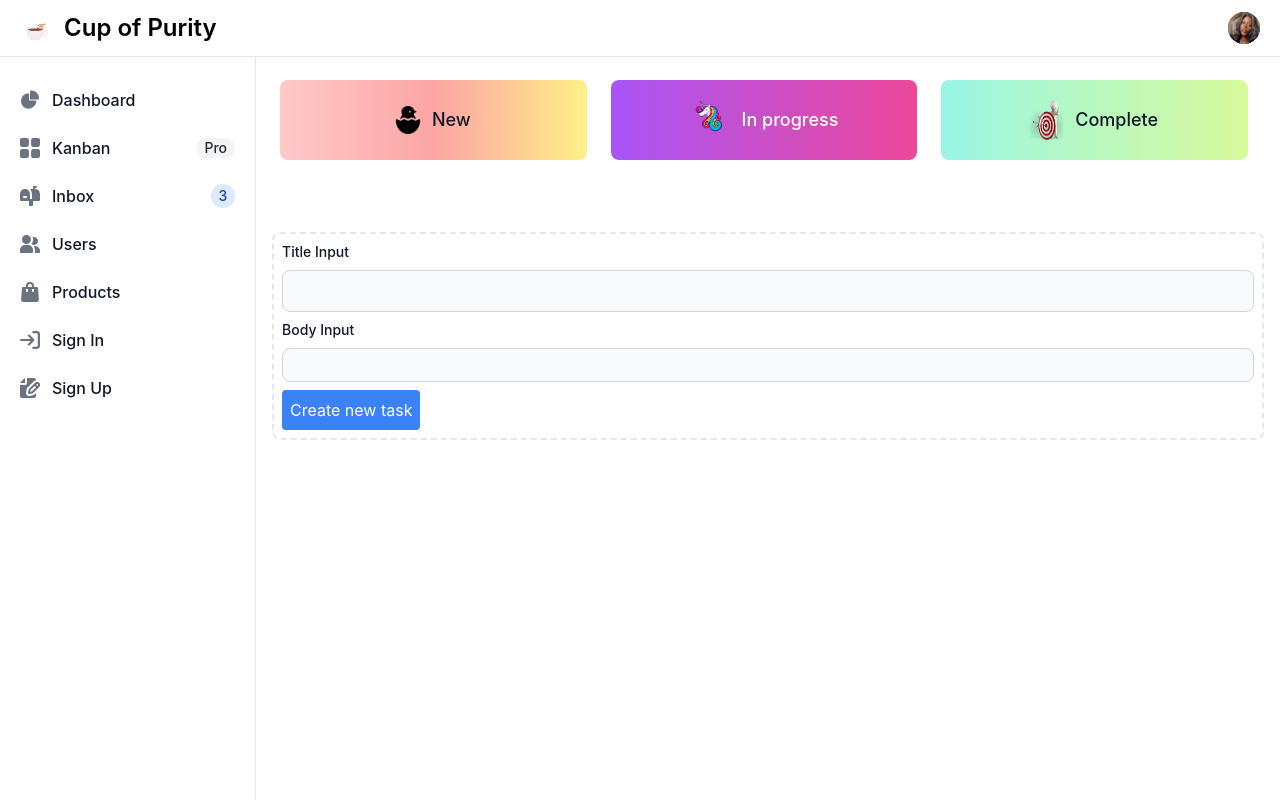
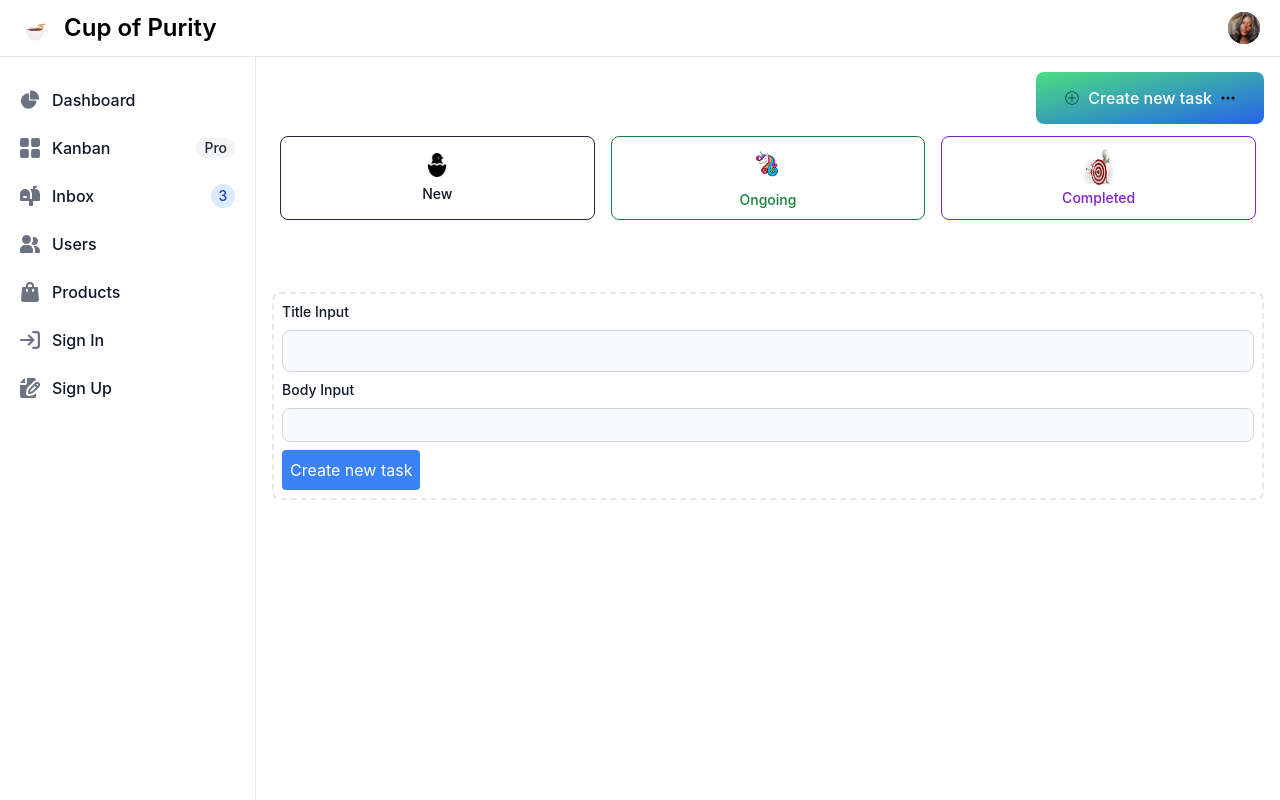
Before and after one commit to EreyomiF/KanBan-App-React, a React (Create React App) app: page / in a window 1280 px wide. Built offline with nearby package versions, Linux system fonts and the light colour scheme.

Commit message:
updated addtask

```diff
--- /dev/null
+++ b/src/Components/AddTask.jsx
@@ -0,0 +1,79 @@
+import React, { useState } from 'react';
+import ImageComponent from './ImageComponent';
+import addup from '../assets/icons/addup.png';
+import Dots from '../assets/icons/three-dots.svg';
+
+const AddTask = () => {
+  const [isDropdownOpen, setIsDropdownOpen] = useState(false);
+
+  const toggleDropdown = () => {
+    setIsDropdownOpen(!isDropdownOpen);
+  };
+
+  return (
+    <div className="p-2 mb-4 rounded-lg mt-10">
+      <div className="absolute right-0 p-2">
+        <button
+          className="relative flex items-center justify-between text-white bg-gradient-to-br from-green-400 to-blue-600 hover:bg-gradient-to-bl focus:ring-4 focus:outline-none focus:ring-green-200 dark:focus:ring-green-800 font-medium rounded-lg text-sm sm:text-base px-3 py-2 sm:px-5 sm:py-2.5 me-2 mb-2 rounded p-4"
+        >
+          <button type="button" className="p-2 rounded-full text-white">
+            <ImageComponent src={addup} alt="Add Up" className="w-4 h-4" />
+          </button>
+          <span className="leading-tight">Create new task</span>
+          <button
+            type="button"
+            id="dropdownHoverButton"
+            onClick={toggleDropdown}
+            className="p-2 rounded-full text-white"
+          >
+            <ImageComponent src={Dots} alt="Add Up" className="w-4 h-4" />
+          </button>
+        </button>
+        <div
+          id="dropdownHover"
+          className={`z-10 ${isDropdownOpen ? '' : 'hidden'} absolute right-0 mt-2 bg-white divide-y divide-gray-100 rounded-lg shadow w-44 dark:bg-gray-700`}
+        >
+          <ul
+            className="py-2 text-sm text-gray-700 dark:text-gray-200"
+            aria-labelledby="dropdownHoverButton"
+          >
+            <li>
+              <a
+                href="#"
+                className="block px-4 py-2 hover:bg-gray-100 dark:hover:bg-gray-600 dark:hover:text-white"
+              >
+                New Task
+              </a>
+            </li>
+            <li>
+              <a
+                href="#"
+                className="block px-4 py-2 hover:bg-gray-100 dark:hover:bg-gray-600 dark:hover:text-white"
+              >
+                Ongoing Task
+              </a>
+            </li>
+            <li>
+              <a
+                href="#"
+                className="block px-4 py-2 hover:bg-gray-100 dark:hover:bg-gray-600 dark:hover:text-white"
+              >
+                Completed Task
+              </a>
+            </li>
+            <li>
+              <a
+                href="#"
+                className="block px-4 py-2 hover:bg-gray-100 dark:hover:bg-gray-600 dark:hover:text-white"
+              >
+
+              </a>
+            </li>
+          </ul>
+        </div>
+      </div>
+    </div>
+  );
+};
+
+export default AddTask;
--- /dev/null
+++ b/src/Components/ColourBox.jsx
@@ -0,0 +1,34 @@
+// GradientContainer.js
+
+import React from 'react';
+
+const GradientContainer = ({ color, children }) => {
+  const getGradientStyles = () => {
+    switch (color) {
+      case 'purpleToBlue':
+        return 'bg-gradient-to-br from-purple-600 to-blue-500';
+      case 'cyanToBlue':
+        return 'bg-gradient-to-br from-cyan-500 to-blue-500';
+      case 'greenToBlue':
+        return 'bg-gradient-to-br from-green-400 to-blue-600';
+      case 'purpleToPink':
+        return 'bg-gradient-to-br from-purple-500 to-pink-500';
+      case 'pinkToOrange':
+        return 'bg-gradient-to-br from-pink-500 to-orange-400';
+      case 'tealToLime':
+        return 'bg-gradient-to-br from-teal-300 to-lime-300';
+      case 'redToYellow':
+        return 'bg-gradient-to-br from-red-200 via-red-300 to-yellow-200';
+      default:
+        return '';
+    }
+  };
+
+  return (
+    <div className={`relative p-0.5 mb-2 me-2 overflow-hidden rounded-lg ${getGradientStyles()}`}>
+      {children}
+    </div>
+  );
+};
+
+export default GradientContainer;
--- /dev/null
+++ b/src/Components/ImageComponent.jsx
@@ -0,0 +1,8 @@
+// ImageComponent.js
+import React from 'react';
+
+const ImageComponent = ({ src, alt, className }) => {
+  return <img src={src} alt={alt} className={className} />;
+};
+
+export default ImageComponent;
--- a/src/Components/NavBar.jsx
+++ b/src/Components/NavBar.jsx
@@ -3,7 +3,9 @@ import '../index.css';
 import Coffee from '../assets/icons/coffee-gif-15.gif';
 import Picture from '../assets/images/profilepics2.jpeg';
 import TodoInput from './TodoInput';
-import TodoHeader from './TodoHeader';
+import AddTask from './AddTask';
+import TodoHeader from './TodoHeader'
+
 
 function NavBar() {
     const [sidebarVisible, setSidebarVisible] = React.useState(false);
@@ -211,6 +213,7 @@ aria-label="Sidebar"
 </div>
 </aside>
 <div className="p-4 sm:ml-64">
+<AddTask />
 <TodoHeader />
 <TodoInput />
 </div>
--- a/src/Components/TodoHeader.jsx
+++ b/src/Components/TodoHeader.jsx
@@ -1,58 +1,30 @@
 import React from 'react';
-import Chick from "../assets/icons/chick.png";
-import Jackpot from "../assets/icons/jackpot.png";
-import Unicorn from "../assets/icons/unicorn-clipart-transparent-20.png";
+import ImageComponent from './ImageComponent';
+import chick from '../assets/icons/chick.png';
+import Unicorn from '../assets/icons/unicorn-clipart-transparent-20.png';
+import jackpot from '../assets/icons/jackpot.png';
 
-const TodoHeader = () => {
+const GridWithBoxes = () => {
   return (
-    <div className="p-2 mb-4 rounded-lg mt-14">
-      <div className="grid grid-cols-3 gap-4">
-        <button
-          type="button"
-          className="flex items-center justify-center text-gray-900 font-medium bg-gradient-to-r from-red-200 via-red-300 to-yellow-200 hover:bg-gradient-to-bl focus:ring-4 focus:outline-none focus:ring-red-100 dark:focus:ring-red-400 font-medium rounded-lg text-lg px-8 py-4 text-center me-2 mb-2"
-        >
-          <div className="flex items-center">
-            <img
-              src={Chick}
-              alt="user photo"
-              aria-hidden="true"
-              className="w-8 h-7 me-2 -ms-1"
-            />
-            <span className="leading-tight">New</span>
-          </div>
-        </button>
-        <button
-          type="button"
-          className="flex items-center font-medium justify-center text-white bg-gradient-to-r from-purple-500 to-pink-500 hover:bg-gradient-to-l focus:ring-4 focus:outline-none focus:ring-purple-200 dark:focus:ring-purple-800 font-medium rounded-lg text-lg px-8 py-4 me-2 mb-2"
-        >
-          <div className="flex items-center">
-            <img
-              src={Unicorn}
-              alt="user photo"
-              aria-hidden="true"
-              className="w-12 h-12 me-2 -ms-1"
-            />
+    <div className="p-2 mb-4 rounded-lg mt-10">
+      <div className="grid grid-cols-3 gap-4 mt-4">
+        <div className="flex flex-col items-center justify-center text-gray-900 hover:text-white border border-gray-800 hover:bg-gray-900 focus:ring-4 focus:outline-none focus:ring-gray-300 font-medium rounded-lg text-sm px-5 py-2.5 text-center mb-2 dark:border-gray-600 dark:text-gray-400 dark:hover:text-white dark:hover:bg-gray-600 dark:focus:ring-gray-800">
+          <ImageComponent src={chick} alt="Add Up" className="w-6 h-6 mb-2" />
+          <span className="leading-tight">New</span>
+        </div>
 
-            <span className="leading-tight">In progress</span>
-          </div>
-        </button>
-        <button
-          type="button"
-          className="flex items-center font-medium justify-center text-gray-900 bg-gradient-to-r from-teal-200 to-lime-200 hover:bg-gradient-to-l hover:from-teal-200 hover:to-lime-200 focus:ring-4 focus:outline-none focus:ring-lime-200 dark:focus:ring-teal-700 font-medium rounded-lg text-lg px-8 py-4 me-2 mb-2"
-        >
-          <div className="flex items-center">
-            <img
-              src={Jackpot}
-              alt="user photo"
-              aria-hidden="true"
-              className="w-10 h-10 me-2 -ms-1"
-            />
-            <span className="leading-tight">Complete</span>
-          </div>
-        </button>
+        <div className="flex flex-col items-center justify-center text-green-700 hover:text-white border border-green-700 hover:bg-green-800 focus:ring-4 focus:outline-none focus:ring-green-300 font-medium rounded-lg text-sm px-5 py-2.5 text-center mb-2 dark:border-green-500 dark:text-green-500 dark:hover:text-white dark:hover:bg-green-600 dark:focus:ring-green-800">
+          <ImageComponent src={Unicorn} alt="Chick" className="w-10 h-10 mb-1" />
+          <span className="leading-tight">Ongoing</span>
+        </div>
+
+        <div className="flex flex-col items-center justify-center text-purple-700 hover:text-white border border-purple-700 hover:bg-purple-800 focus:ring-4 focus:outline-none focus:ring-purple-300 font-medium rounded-lg text-sm px-5 py-2.5 text-center mb-2 dark:border-purple-400 dark:text-purple-400 dark:hover:text-white dark:hover:bg-purple-500 dark:focus:ring-purple-900">
+          <ImageComponent src={jackpot} alt="Unicorn" className="w-9 h-9 mb-1" />
+          <span className="leading-tight">Completed</span>
+        </div>
       </div>
     </div>
   );
 };
 
-export default TodoHeader;
+export default GridWithBoxes;
--- a/tailwind.config.js
+++ b/tailwind.config.js
@@ -3,6 +3,7 @@ module.exports = {
   content: [
     "./src/**/*.{js,jsx,ts,tsx}",
   ],
+
   theme: {
     extend: {},
   },
```
Also changed, not shown: src/assets/icons/three-dots.svg (added).
